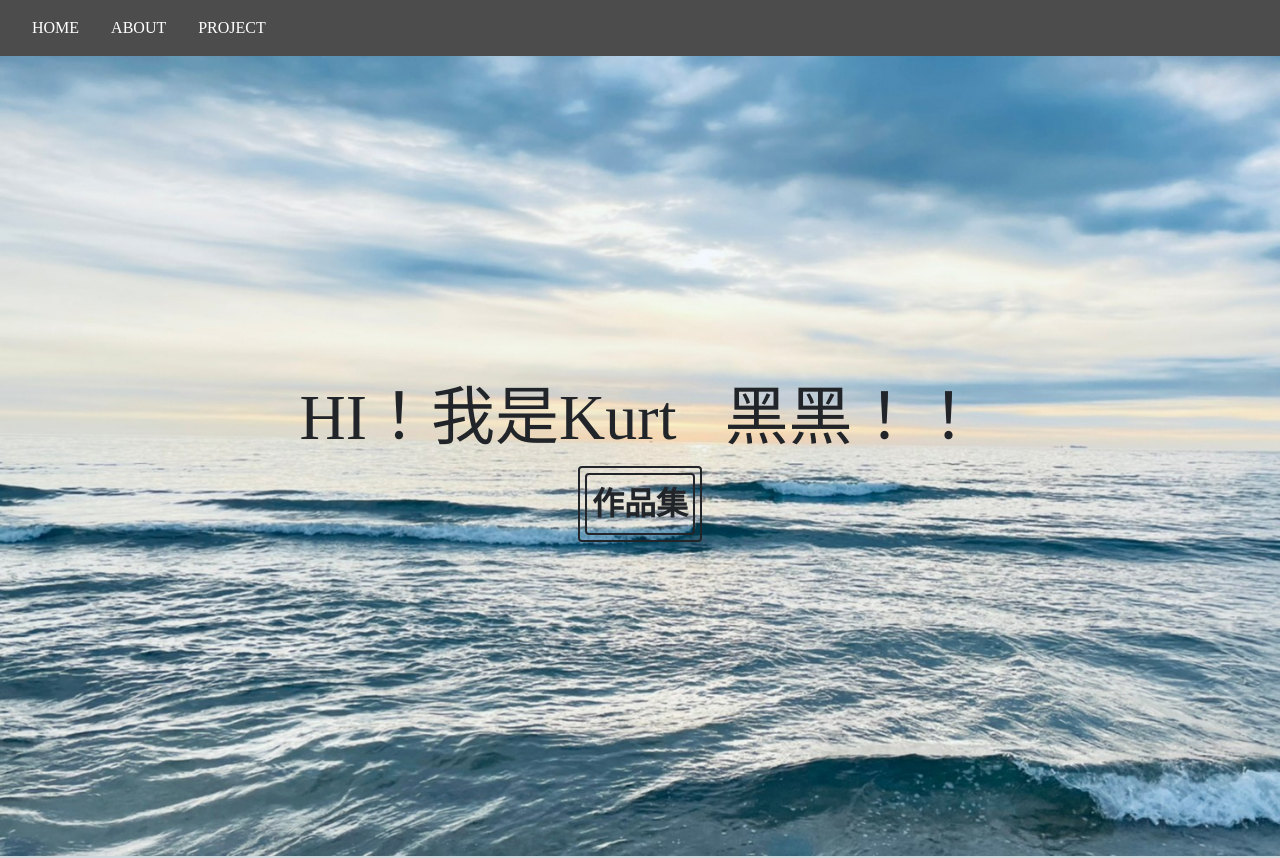
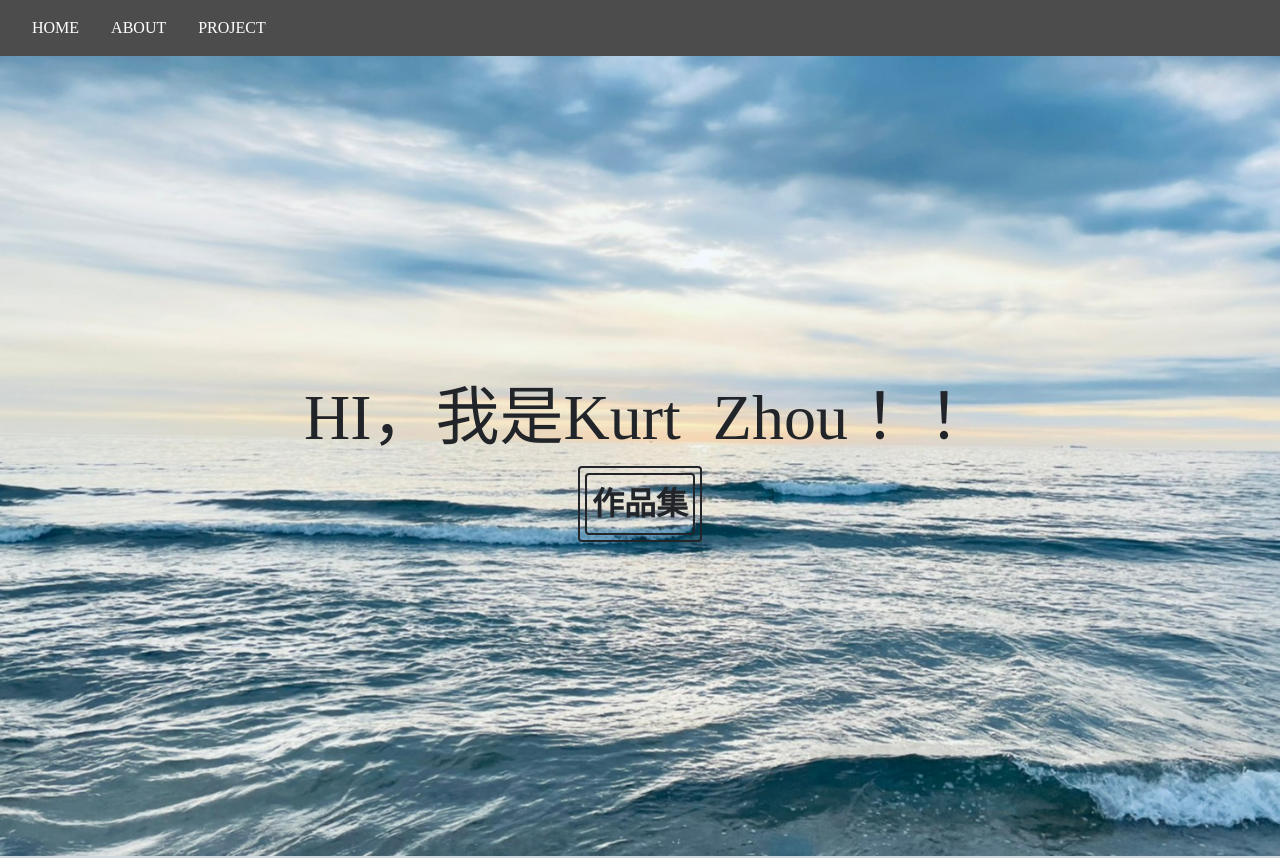
Before and after one commit to kurtzhou1/KurtWebSite_deploy, a React (Create React App) app: page / in a window 1280 px wide. Shown: the top 858 px of the page. Built offline with nearby package versions, Linux system fonts and the light colour scheme.

Commit message:
[fix]word

```diff
--- a/src/components/Home.tsx
+++ b/src/components/Home.tsx
@@ -18,7 +18,7 @@ const Home:React.FC = () => {
 
     return (
         <div className="home">
-            <div>HI！我是Kurt&nbsp;&nbsp;&nbsp;黑黑！！</div>
+            <div>HI，我是Kurt&nbsp;&nbsp;Zhou！！</div>
             <div className="homeBanner" onClick={()=>{scrollToAnchor('PROJECT')}}>
                 <div className="homeBannerInner">作品集</div>
             </div>
```
